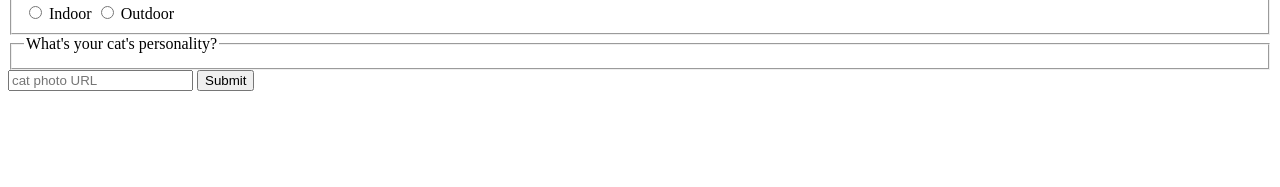
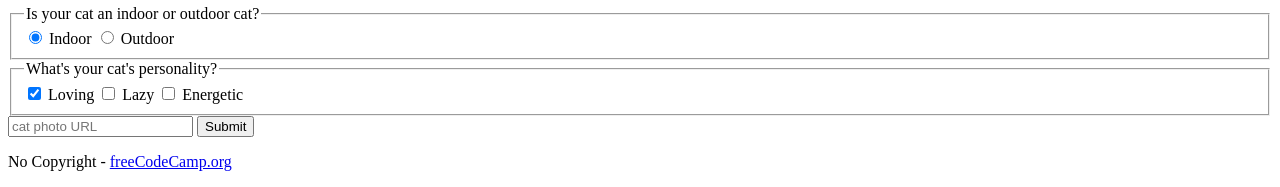
Before and after one commit to Edwin-Rojas-dev/HTML--FreePhotoApp-, a plain HTML site: page index.html in a window 1280 px wide. Shown: the part 1478-1665 px from the top of the page. Before the commit the page ends 1585 px from the top, so only its background shows below. Drawn offline with Linux system fonts and the light colour scheme.

Commit message:
Terminé formulario y footer

```diff
--- a/index.html
+++ b/index.html
@@ -1,4 +1,11 @@
-<html>
+<!DOCTYPE html>
+
+<html lang="en">
+
+<head>
+
+    <title>CatPhotoApp</title>
+</head>
 
 <body>
     <main>
@@ -7,7 +14,9 @@
             <h2>Cat Photos</h2>
             <!-- TODO: Add link to cat photos -->
             <p>See more <a target="_blank" href="https://freecatphotoapp.com">cat photos</a> in our gallery.</p>
-      <a href="https://freecatphotoapp.com"><img src="https://cdn.freecodecamp.org/curriculum/cat-photo-app/relaxing-cat.jpg" alt="A cute orange cat lying on its back."></a>
+            <a href="https://freecatphotoapp.com"><img
+                    src="https://cdn.freecodecamp.org/curriculum/cat-photo-app/relaxing-cat.jpg"
+                    alt="A cute orange cat lying on its back."></a>
         </section>
         <section>
             <h2>Cat Lists</h2>
@@ -18,7 +27,8 @@
                 <li>lasagna</li>
             </ul>
             <figure>
-        <img src="https://cdn.freecodecamp.org/curriculum/cat-photo-app/lasagna.jpg" alt="A slice of lasagna on a plate.">
+                <img src="https://cdn.freecodecamp.org/curriculum/cat-photo-app/lasagna.jpg"
+                    alt="A slice of lasagna on a plate.">
                 <figcaption>Cats <em>love</em> lasagna.</figcaption>
             </figure>
             <h3>Top 3 things cats hate:</h3>
@@ -28,7 +38,8 @@
                 <li>other cats</li>
             </ol>
             <figure>
-        <img src="https://cdn.freecodecamp.org/curriculum/cat-photo-app/cats.jpg" alt="Five cats looking around a field.">
+                <img src="https://cdn.freecodecamp.org/curriculum/cat-photo-app/cats.jpg"
+                    alt="Five cats looking around a field.">
                 <figcaption>Cats <strong>hate</strong> other cats.</figcaption>
             </figure>
         </section>
@@ -37,18 +48,27 @@
             <form action="https://freecatphotoapp.com/submit-cat-photo">
                 <fieldset>
                     <legend>Is your cat an indoor or outdoor cat?</legend>
-          <label><input id="indoor" type="radio" name="indoor-outdoor" value="indoor"> Indoor</label>
+                    <label><input id="indoor" type="radio" name="indoor-outdoor" value="indoor" checked> Indoor</label>
                     <label><input id="outdoor" type="radio" name="indoor-outdoor" value="outdoor"> Outdoor</label>
                 </fieldset>
                 <fieldset>
                     <legend>What's your cat's personality?</legend>
-
+                    <input id="loving" type="checkbox" name="personality" value="loving" checked> <label
+                        for="loving">Loving</label>
+                    <input id="lazy" type="checkbox" name="personality" value="lazy"> <label for="lazy">Lazy</label>
+                    <input id="energetic" type="checkbox" name="personality" value="energetic"> <label
+                        for="energetic">Energetic</label>
                 </fieldset>
                 <input type="text" name="catphotourl" placeholder="cat photo URL" required>
                 <button type="submit">Submit</button>
             </form>
         </section>
     </main>
+    <footer>
+        <p>
+            No Copyright - <a href="https://www.freecodecamp.org">freeCodeCamp.org</a>
+        </p>
+    </footer>
 </body>
 
 </html>
```
Lines whose indentation alone changed are shown as unchanged.
